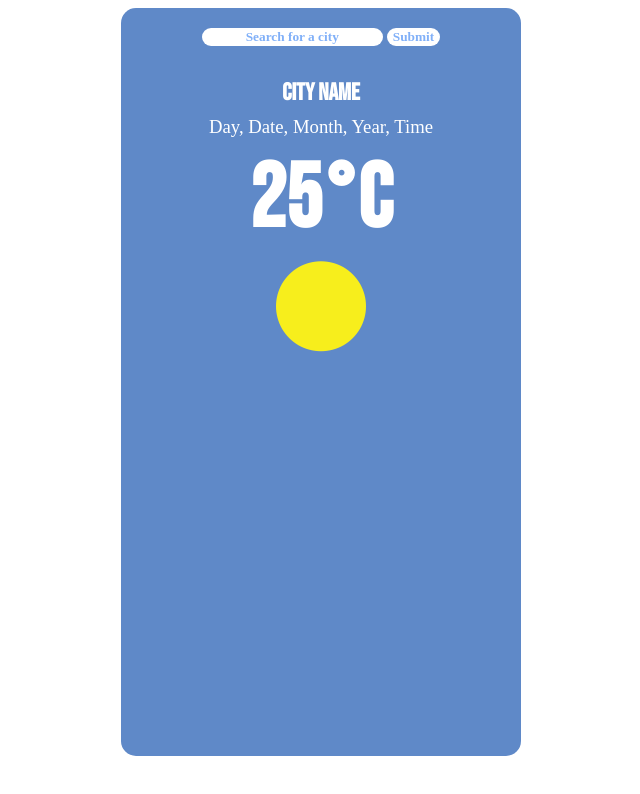
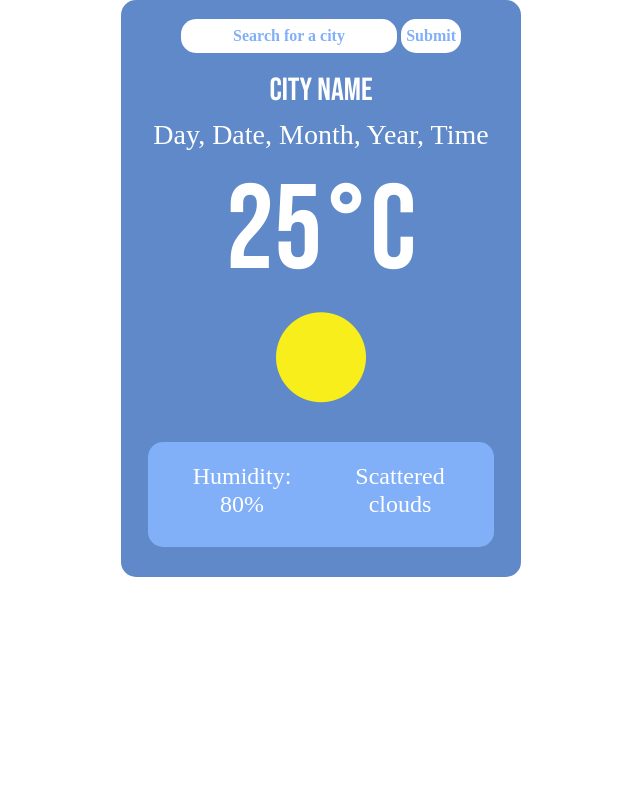
Before and after one commit to loustephjones/WeatherAppV2, a plain HTML site: page index.html in a window 1280 px wide. Shown: the whole page, without its empty margins (319-959 px from the left). Drawn offline with nearby package versions, Linux system fonts and the light colour scheme; a web font is replaced by a local one.

Commit message:
html css weatherapp - adding flex

```diff
--- a/index.html
+++ b/index.html
@@ -4,6 +4,12 @@
     <meta charset="UTF-8" />
     <meta http-equiv="X-UA-Compatible" content="IE=edge" />
     <meta name="viewport" content="width=>, initial-scale=1.0" />
+    <link
+      href="https://cdn.jsdelivr.net/npm/bootstrap@5.1.3/dist/css/bootstrap.min.css"
+      rel="stylesheet"
+      integrity="sha384-1BmE4kWBq78iYhFldvKuhfTAU6auU8tT94WrHftjDbrCEXSU1oBoqyl2QvZ6jIW3"
+      crossorigin="anonymous"
+    />
     <link rel="stylesheet" href="src/styles.css" />
     <link rel="preconnect" href="https://fonts.googleapis.com" />
     <link rel="preconnect" href="https://fonts.gstatic.com" crossorigin />
@@ -31,6 +37,12 @@
       </div>
       <div class="row"><h1>25°C</h1></div>
       <div class="row"><i class="fas fa-circle" id="circle-sun"></i></div>
+      <div class="flex-container">
+        <div class="flex-child humidity"><h4>Humidity: 80%</h4></div>
+        <div class="flex-child weather"><h4>Scattered clouds</h4></div>
+      </div>
+
+      </div>
     </div>
 
     <script src="/src/java.js"></script>
--- a/src/styles.css
+++ b/src/styles.css
@@ -5,12 +5,12 @@
 
 .container {
   width: 400px;
-  height: 748px;
   display: block;
   margin: 0 auto;
   background-color: var(--primary-color);
   border-radius: 15px;
   text-align: center;
+  padding-bottom: 20px;
 }
 
 .search-bar {
@@ -25,7 +25,9 @@ input {
   border: 0;
   color: var(--secondary-color);
   margin-top: 5%;
+  margin-bottom: 5%;
   text-align: center;
+  padding: 5px;
 }
 
 input[type='submit'] {
@@ -38,7 +40,7 @@ input[type='submit'] {
 
 #circle-sun {
   font-size: 90px;
-  line-height: 0.7;
+
   padding: 0;
   color: #f7ee1c;
 }
@@ -50,18 +52,32 @@ h1 {
 }
 
 h3,
-h3 {
+h4 {
   font-family: 'Bai Jamjuree';
   font-weight: 400;
   color: white;
-  line-height: 0;
 }
 
 h1 {
-  font-size: 90px;
-  line-height: 0.3;
+  font-size: 120px;
 }
 
 h2 {
   margin-top: 8%;
 }
+
+.flex-container {
+  display: flex;
+  background-color: var(--secondary-color);
+  margin: 40px 15px 10px 15px;
+  border-radius: 15px;
+  padding: 20px;
+}
+
+.flex-child {
+  flex: 1;
+}
+
+.flex-child:first-child {
+  margin-right: 10px;
+}
```
